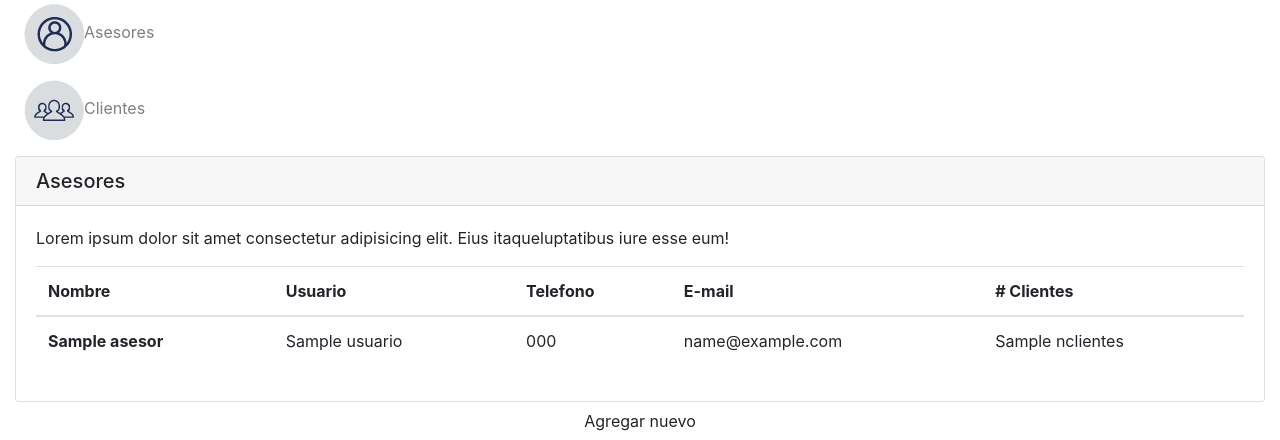
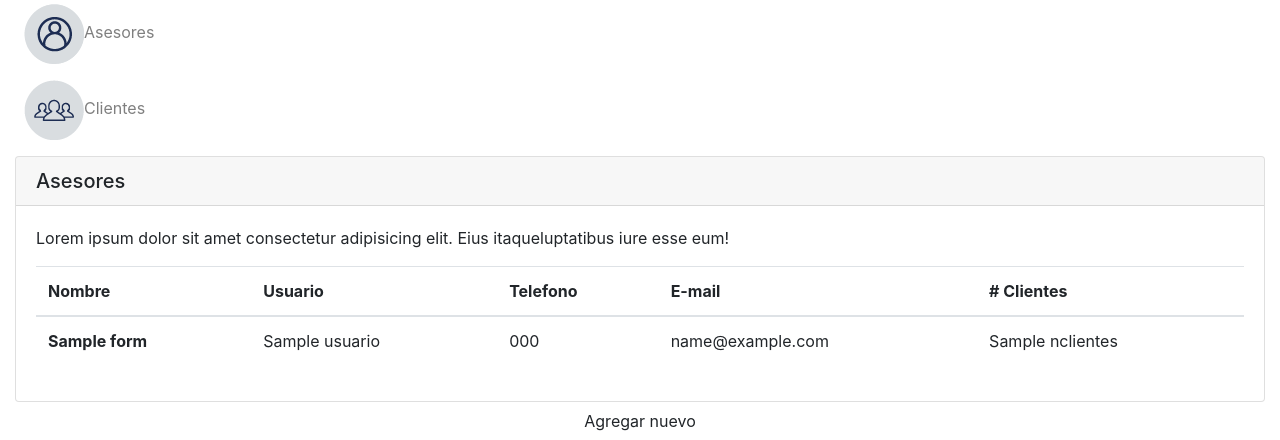
Before and after one commit to jeroguzman/formulario-hipotecaria, a Django app: template FormularioHipotecaria/templates/dashboard/asesores.html in a window 1280 px wide. Shown: the part 475-915 px from the top of the page. Run offline with Django 3.2, Linux system fonts and the light colour scheme; the template is opened without the code that fills it: most values are stand-ins (such as "Sample title", 1, 10 or a date in 2020); some libraries are stand-ins or nearby versions.

Commit message:
lista asesores

```diff
--- a/FormularioHipotecaria/applications/home/views.py
+++ b/FormularioHipotecaria/applications/home/views.py
@@ -11,7 +11,7 @@ class dashboardView(TemplateView):
     template_name = 'dashboard/dashboard.html'
 
 class asesoresView(FormView):
-    form_class = forms.form_asesor_alta
+    form_class = forms.form_lista_Asesores
     template_name = 'dashboard/asesores.html'
 
 class clientesView(TemplateView):
--- a/FormularioHipotecaria/templates/dashboard/asesores.html
+++ b/FormularioHipotecaria/templates/dashboard/asesores.html
@@ -44,12 +44,12 @@
                                             </tr>
                                         </thead>
                                         <tbody>
-                                        {% for asesor in lista_Asesores %}
+                                        {% for form in form_lista_Asesores %}
                                             <tr>
-                                                <th scope="row">{{ asesor.nombres }}</th>
-                                                <td>{{ asesor.usuario }}</td>
+                                                <th scope="row">{{ form.nombres }}</th>
+                                                <td>{{ form.usuario }}</td>
                                                 <td>{{ asesor.telefono }}</td>
-                                                <td>{{ asesor.email }}</td>
+                                                <td>{{ form.email }}</td>
                                                 <td>{{ asesor.nclientes }}</td>
                                             </tr>
 
```
Also changed, not shown: FormularioHipotecaria/applications/home/forms.py (+9 -0 lines), FormularioHipotecaria/templates/dashboard/nuevoAsesor.html (+9 -6 lines).
